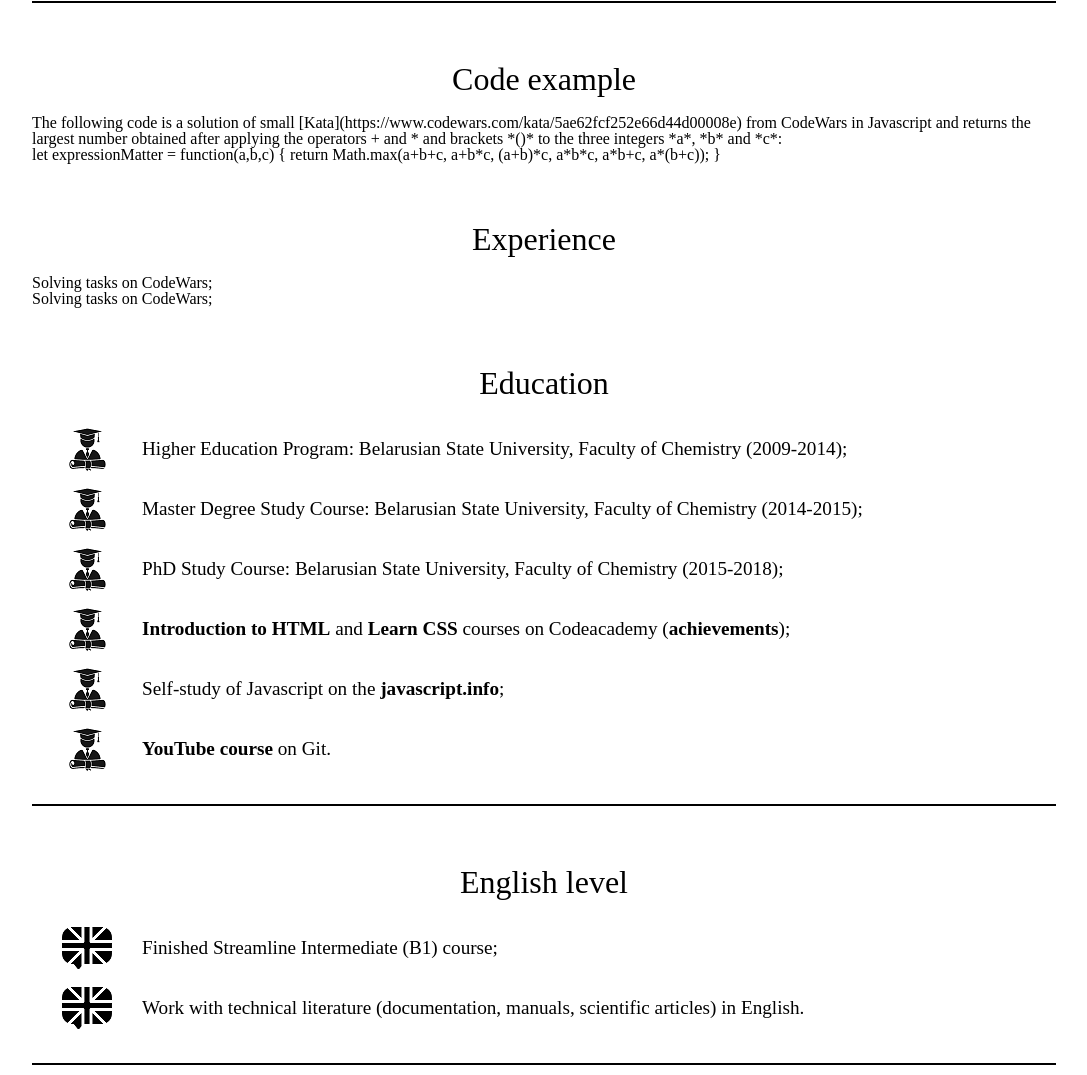
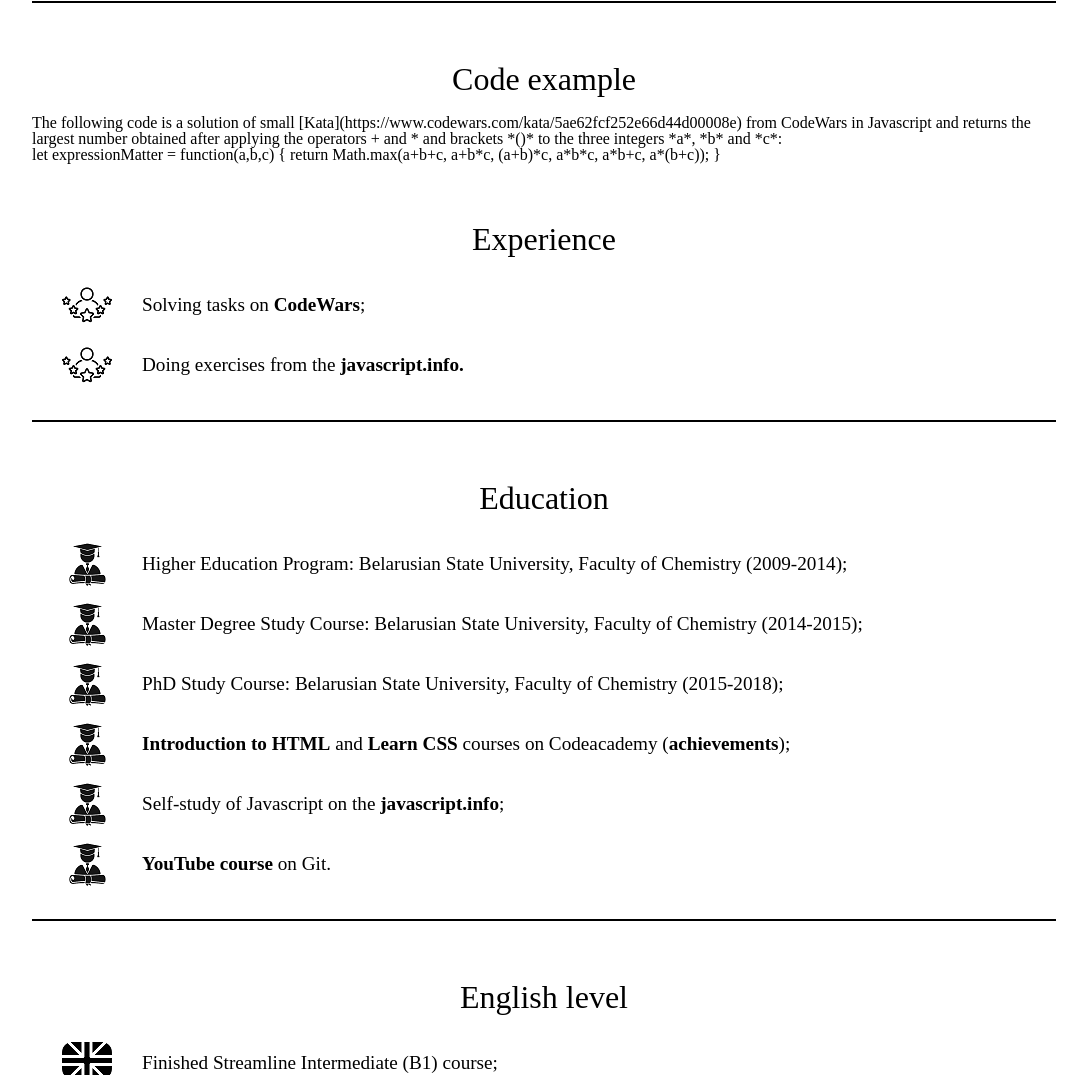
Before and after one commit to mkazyrevich/rsschool-cv, a plain HTML site: page index.html in a window 1280 px wide. Shown: the part 1221-2296 px from the top of the page, without its empty margins (96-1183 px from the left). Drawn offline with nearby package versions, Linux system fonts and the light colour scheme.

Commit message:
feat: add style for experience

```diff
--- a/index.html
+++ b/index.html
@@ -59,9 +59,9 @@
       </section>
       <section id="experience">
         <h2 class="caption">Experience</h2>
-        <ul>
-          <li>Solving tasks on CodeWars;</li>
-          <li>Solving tasks on CodeWars;</li>
+        <ul class="experience description">
+          <li>Solving tasks on <a href="https://www.codewars.com/users/mkazyrevich/completed" target="_blank" class="link">CodeWars</a>;</li>
+          <li>Doing exercises from the <a href="https://javascript.info/" target="_blank" class="link">javascript.info.</a></li>
         </ul>
       </section>
       <section id="education">
--- a/style.css
+++ b/style.css
@@ -131,5 +131,18 @@ font-size: 3em;
 .link:hover {
   font-size: 1.1em;
   color: rgb(3, 37, 70);
-
 }
+.experience  {
+  padding-left: 30px;
+}
+.experience li {
+  line-height: 60px;
+}
+.experience li:before {
+  content: "";
+  float: left;
+  height: 50px;
+  width: 50px;
+  background-image: url(/assets/experience.png);
+  margin-top: 5px;
+}
```
Also changed, not shown: assets/experience.png (added).
